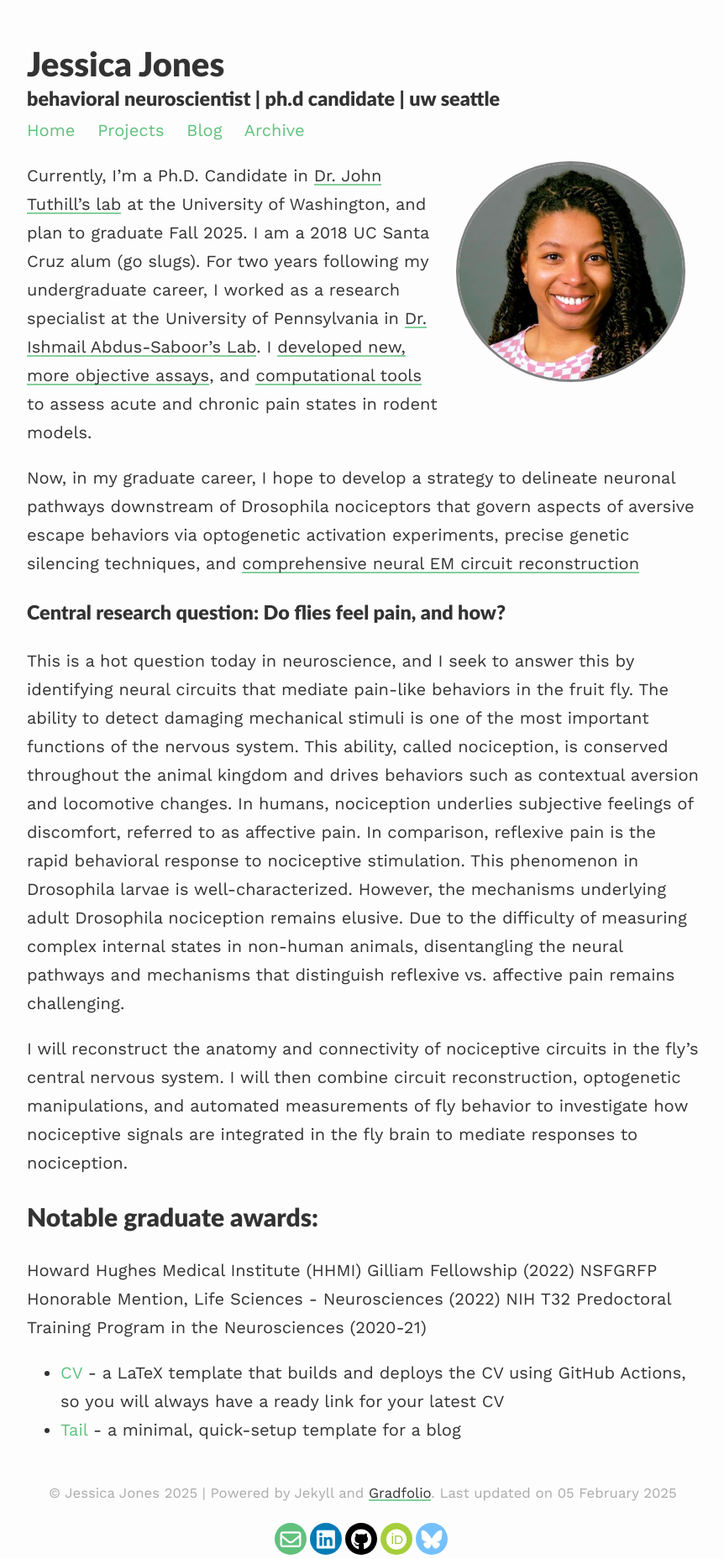
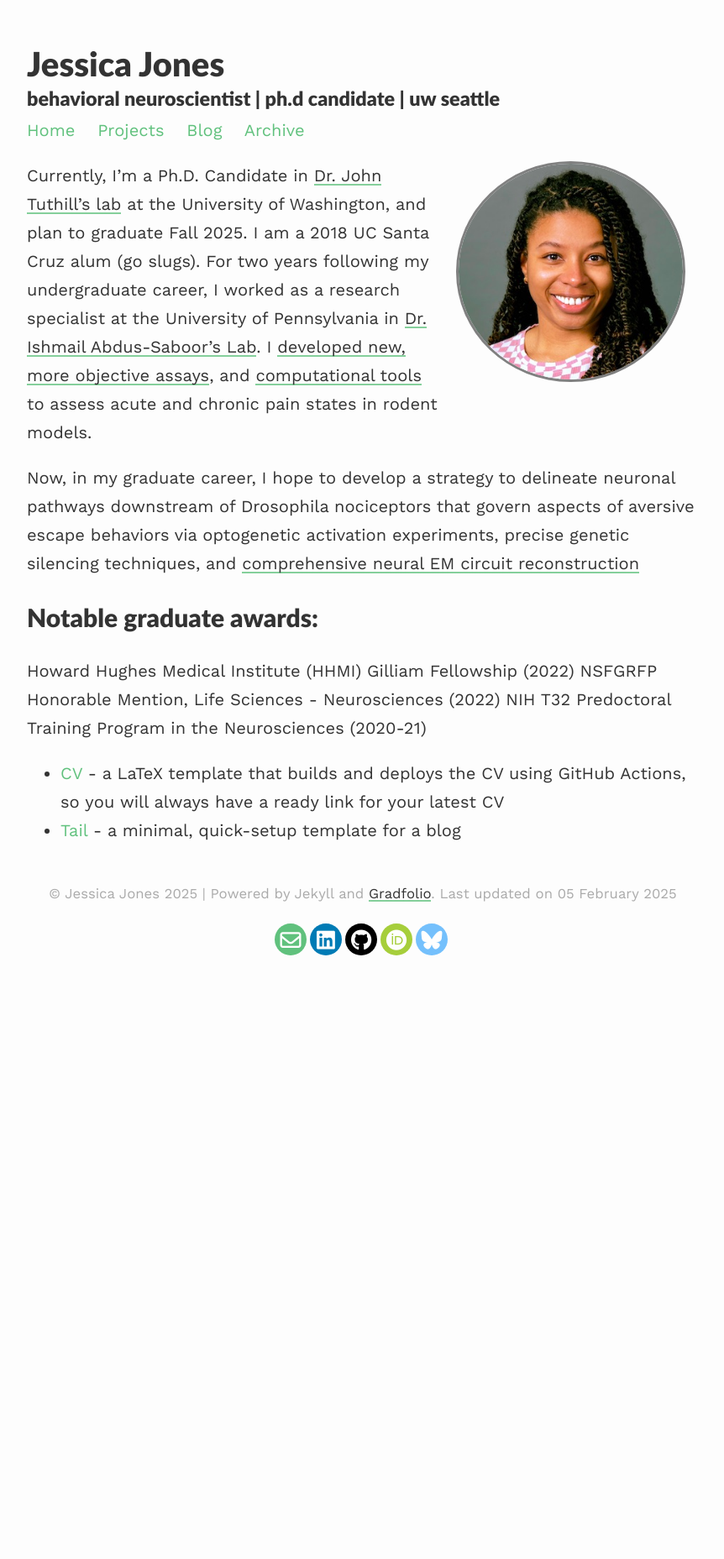
Before and after one commit to jesmjones/jesmjones.github.io, a Jekyll site: the page built from index.md, in a window 1280 px wide. Shown: the whole page at 84% size, without its empty margins (208-1070 px from the left). Built offline with Jekyll 4.4.1, drawn with Linux system fonts in a browser that asks for light colours; after the commit the page ends 1143 px from its top, so only the background shows below that.

Commit message:
Update index.md

```diff
--- a/index.md
+++ b/index.md
@@ -11,10 +11,6 @@ Currently, I'm a Ph.D. Candidate in [Dr. John Tuthill's lab](https://faculty.was
 
 Now, in my graduate career, I hope to develop a strategy to delineate neuronal pathways downstream of Drosophila nociceptors that govern aspects of aversive escape behaviors via optogenetic activation experiments, precise genetic silencing techniques, and [comprehensive neural EM circuit reconstruction](https://www.nature.com/articles/s41586-024-07389-x){:target="_blank"}
 
-### Central research question: Do flies feel pain, and how?
-This is a hot question today in neuroscience, and I seek to answer this by identifying neural circuits that mediate pain-like behaviors in the fruit fly. The ability to detect damaging mechanical stimuli is one of the most important functions of the nervous system. This ability, called nociception, is conserved throughout the animal kingdom and drives behaviors such as contextual aversion and locomotive changes. In humans, nociception underlies subjective feelings of discomfort, referred to as affective pain. In comparison, reflexive pain is the rapid behavioral response to nociceptive stimulation. This phenomenon in Drosophila larvae is well-characterized. However, the mechanisms underlying adult Drosophila nociception remains elusive. Due to the difficulty of measuring complex internal states in non-human animals, disentangling the neural pathways and mechanisms that distinguish reflexive vs. affective pain remains challenging.
-
-I will reconstruct the anatomy and connectivity of nociceptive circuits in the fly’s central nervous system. I will then combine circuit reconstruction, optogenetic manipulations, and automated measurements of fly behavior to investigate how nociceptive signals are integrated in the fly brain to mediate responses to nociception.
 
 ## Notable graduate awards:
 Howard Hughes Medical Institute (HHMI) Gilliam Fellowship (2022)
```
